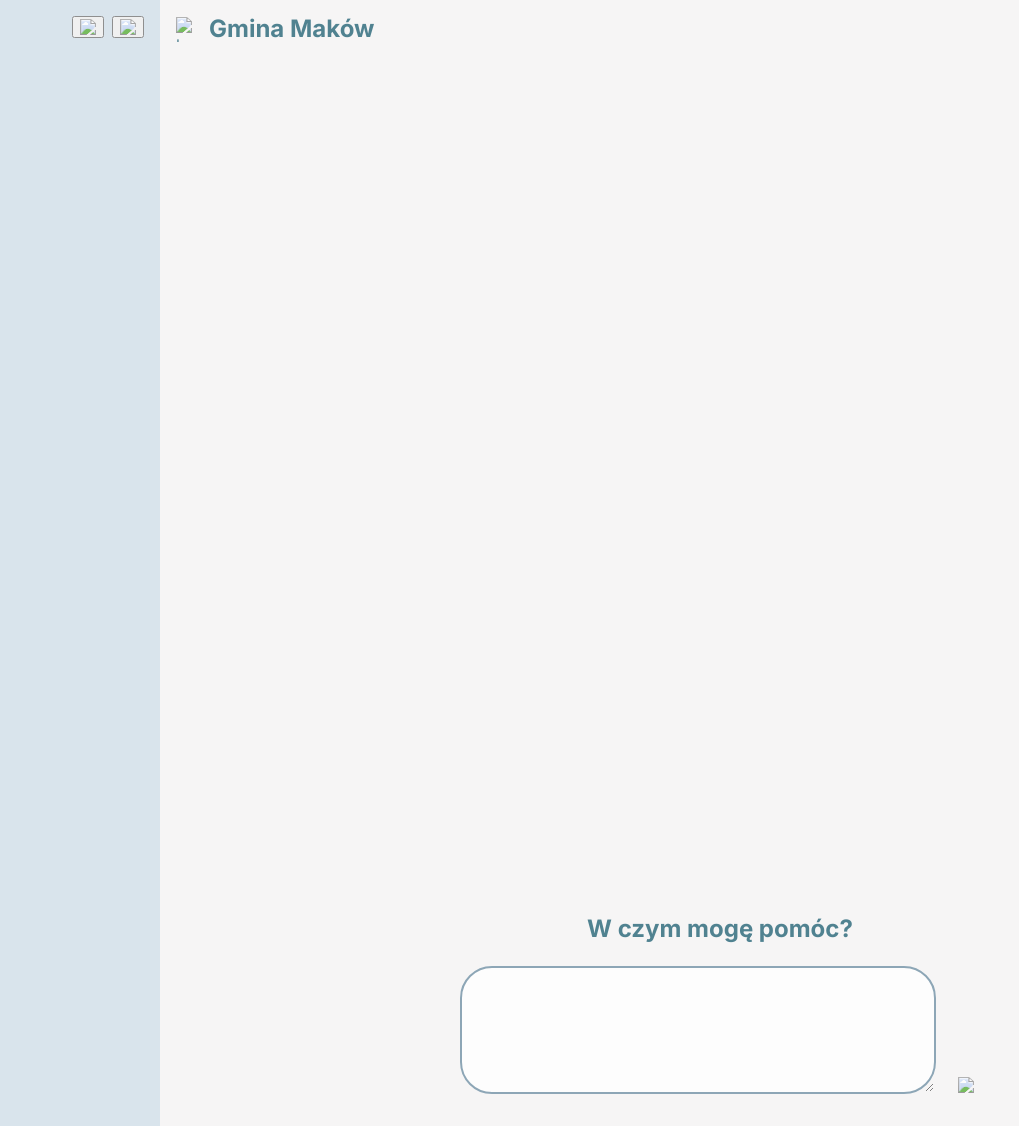
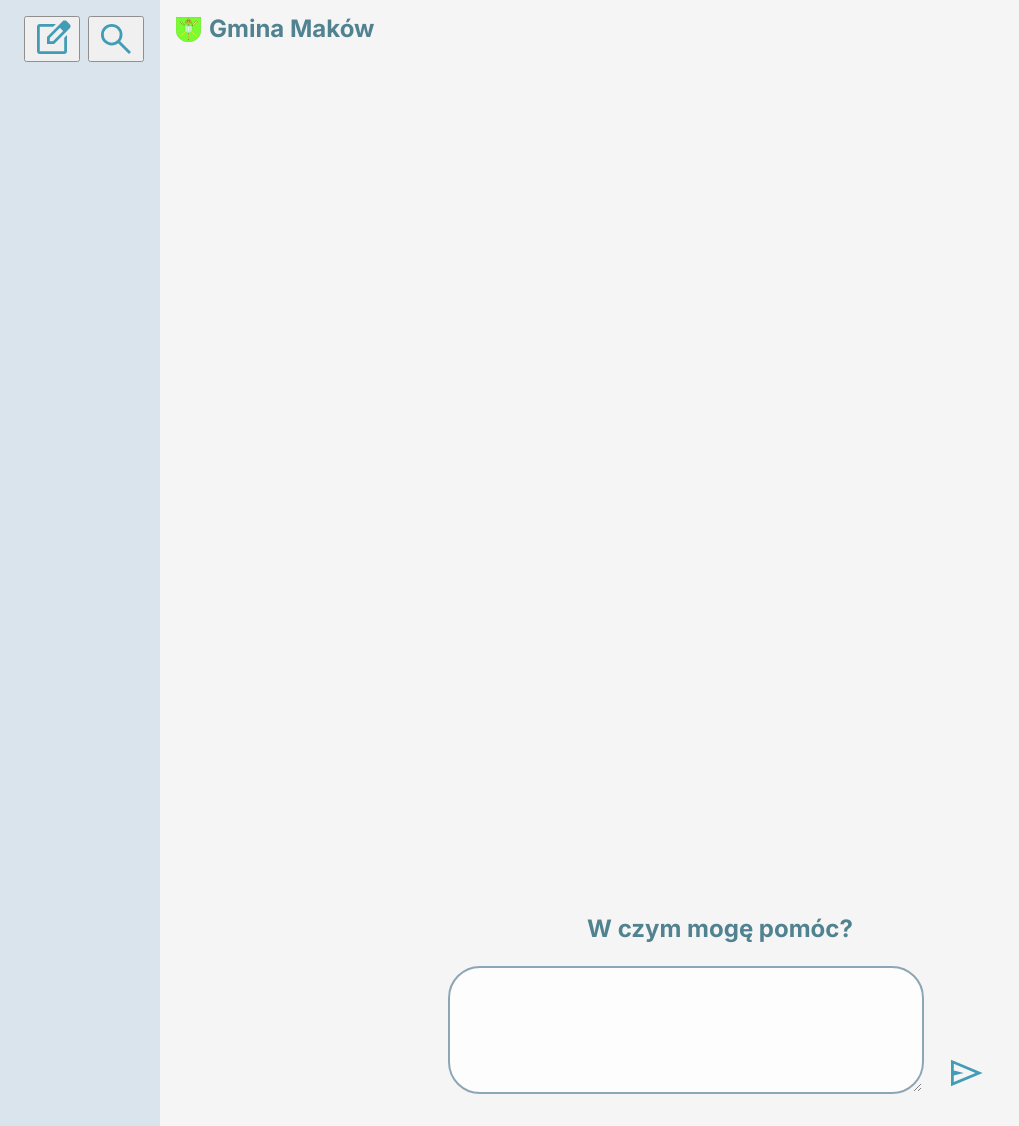
Before and after one commit to shruticodes01/Gmina-Mak-w, a plain HTML site: page index.html in a window 1280 px wide. Shown: the whole page, without its empty margins (0-1019 px from the left). Drawn offline with Linux system fonts and the light colour scheme.

Commit message:
add correct image src

```diff
--- a/index.html
+++ b/index.html
@@ -18,7 +18,7 @@
     <div class="hero">
         <nav class="nav">
             <div class="intro">
-                <img src="POL_gmina_Maków_COA.svg" alt="logo" class="logo">
+                <img src="images/POL_gmina_Maków_COA.svg" alt="logo" class="logo">
                 <h1>Gmina Maków</h1>
             </div>
         </nav>
@@ -31,16 +31,16 @@
                 <div class="textarea__btn--display">
                     <textarea id="text-search" name="text-search" rows="5" cols="20" class="input"></textarea>
                     <button class="btn__send"><img class="img__size"
-                            src="/send_40dp_1687A7_FILL0_wght400_GRAD0_opsz40.svg"></button>
+                            src="images/send_40dp_1687A7_FILL0_wght400_GRAD0_opsz40.svg"></button>
                 </div>
             </section>
         </main>
         <aside class="sidebar">
             <div class="btn__group">
                 <button class="btn__search"><img
-                        src="/search_40dp_1687A7_FILL0_wght400_GRAD0_opsz40.svg"></span></button>
+                        src="images/search_40dp_1687A7_FILL0_wght400_GRAD0_opsz40.svg"></span></button>
                 <button class="btn__new-chat"><img
-                        src="/edit_square_40dp_1687A7_FILL0_wght400_GRAD0_opsz40.svg"></button>
+                        src="images/edit_square_40dp_1687A7_FILL0_wght400_GRAD0_opsz40.svg"></button>
             </div>
 
         </aside>
```
